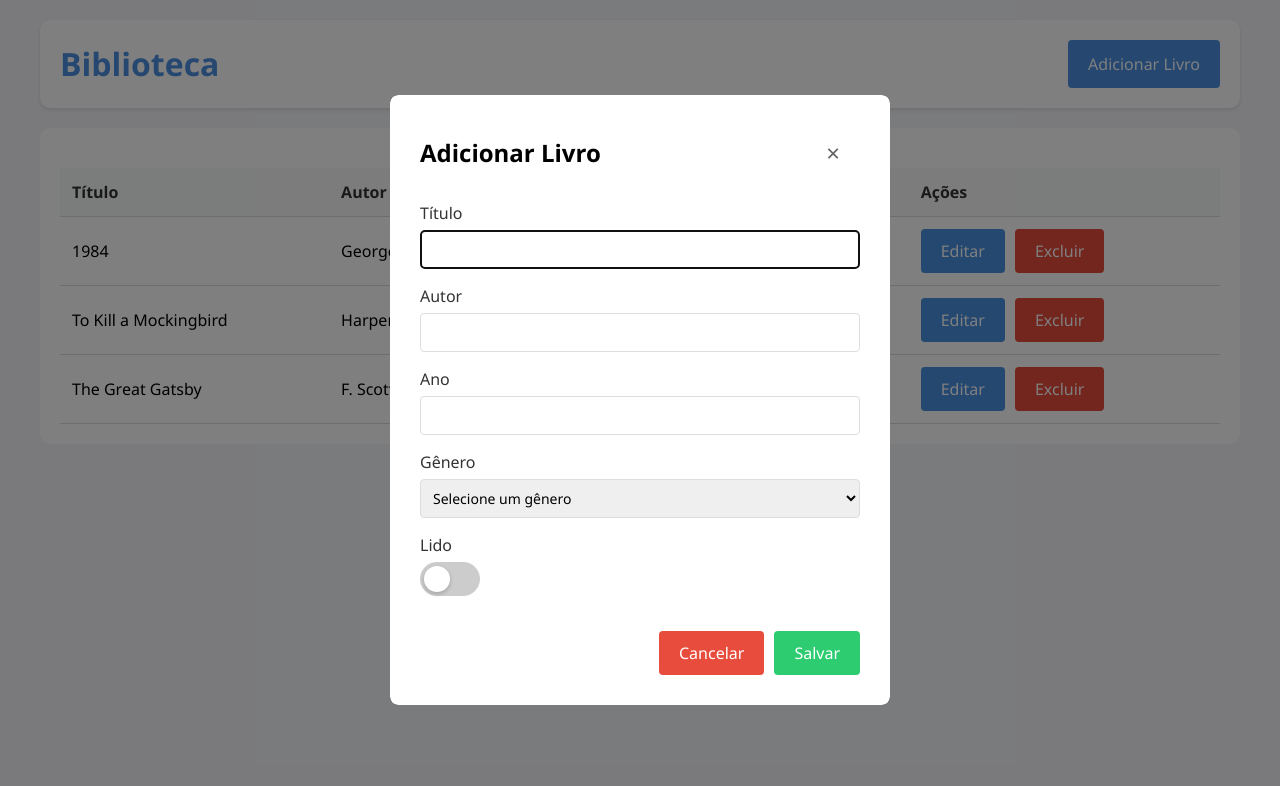
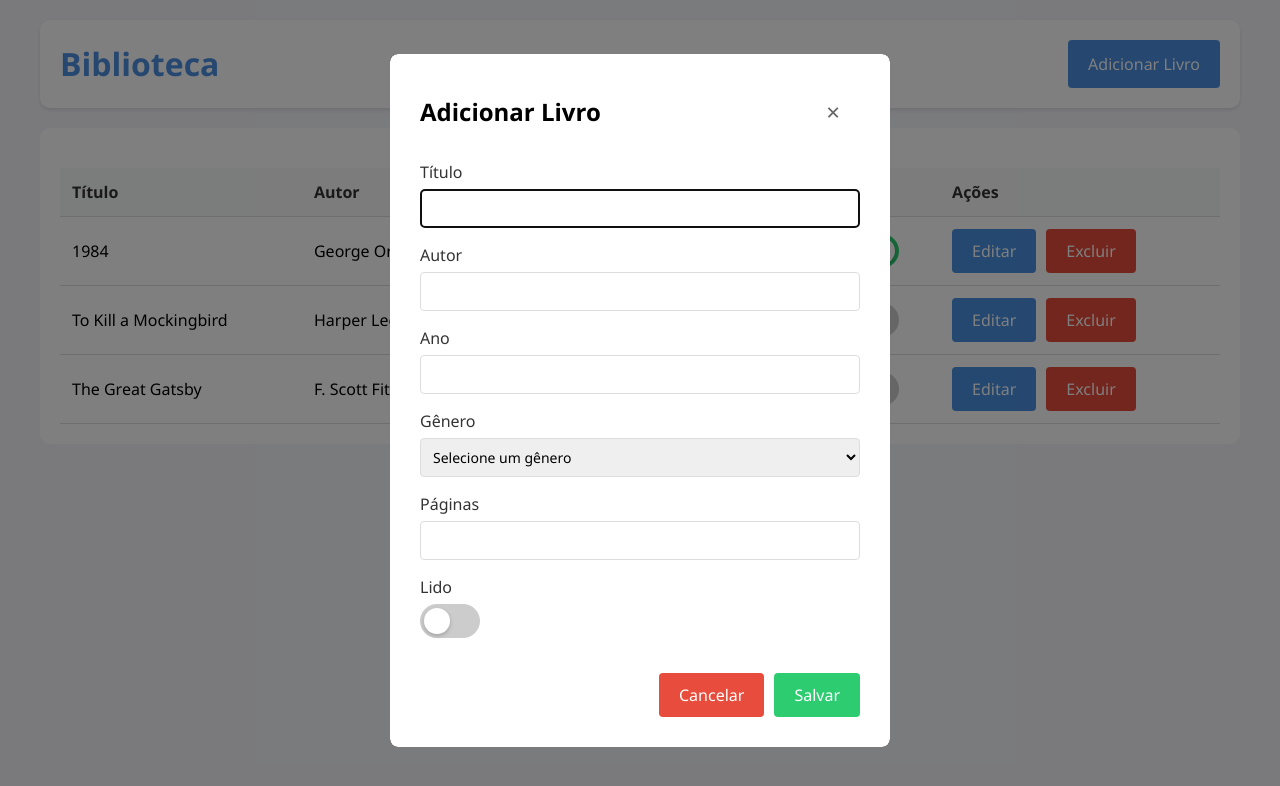
Before and after one commit to henrique-serra/library, a plain HTML site: page index.html in a window 1280 px wide. Both pictures are taken after a click on the button "Adicionar Livro". Drawn offline with Linux system fonts and the light colour scheme.

Commit message:
Add 'pages' property to Book

```diff
--- a/app.js
+++ b/app.js
@@ -1,7 +1,7 @@
 const myLibrary = [
-    new Book("1984", "George Orwell", 1949, "Ficção", true),
-    new Book("To Kill a Mockingbird", "Harper Lee", 1960, "Ficção", false),
-    new Book("The Great Gatsby", "F. Scott Fitzgerald", 1925, "Fantasia", false)
+    new Book("1984", "George Orwell", 1949, "Ficção", 328, true),
+    new Book("To Kill a Mockingbird", "Harper Lee", 1960, "Ficção", 281, false),
+    new Book("The Great Gatsby", "F. Scott Fitzgerald", 1925, "Fantasia", 180, false)
 ];
 
 const dialog = document.querySelector("dialog");
@@ -14,6 +14,7 @@ const titleInput = document.querySelector("#title");
 const authorInput = document.querySelector("#author");
 const yearInput = document.querySelector("#year");
 const genreInput = document.querySelector("#genre");
+const pagesInput = document.querySelector("#pages");
 const main = document.querySelector("main");
 const table = document.querySelector("table");
 const readInput = document.querySelector("#read");
@@ -31,11 +32,12 @@ let currentRow;
 let editingBook = false;
 
 // Book constructor
-function Book(title, author, year, genre, read = false) {
+function Book(title, author, year, genre, pages, read = false) {
     this.title = title;
     this.author = author;
     this.year = year;
     this.genre = genre;
+    this.pages = pages;
     this.read = read;
 };
 
@@ -78,7 +80,7 @@ function generateBookRow(book) {
     const tr = document.createElement("tr");
 
     // Create td for each property
-    ["title", "author", "year", "genre"].forEach(prop => {
+    ["title", "author", "year", "genre", "pages"].forEach(prop => {
         const td = document.createElement("td");
         td.textContent = book[prop];
         tr.appendChild(td);
@@ -108,9 +110,9 @@ function generateBookRow(book) {
     editButton.addEventListener("click", function(e) {
         editingBook = true;
         currentRow = this.closest("tr");
-        let [titleTD, authorTD, yearTD, genreTD, readTD] = currentRow.querySelectorAll("td");
+        let [titleTD, authorTD, yearTD, genreTD, pagesTD, readTD] = currentRow.querySelectorAll("td");
         // Update form according to the values of the row
-        [titleInput.value, authorInput.value, yearInput.value, genreInput.value, readInput.checked] = [titleTD.textContent, authorTD.textContent, yearTD.textContent, genreTD.textContent, readTD.querySelector("input").checked];
+        [titleInput.value, authorInput.value, yearInput.value, genreInput.value, pagesInput.value, readInput.checked] = [titleTD.textContent, authorTD.textContent, yearTD.textContent, genreTD.textContent, pagesTD.textContent, readTD.querySelector("input").checked];
         dialog.showModal();
     });
 
--- a/index.html
+++ b/index.html
@@ -20,6 +20,7 @@
                         <th>Autor</th>
                         <th>Ano</th>
                         <th>Gênero</th>
+                        <th>Páginas</th>
                         <th>Lido</th>
                         <th>Ações</th>
                     </tr>
@@ -65,6 +66,10 @@
                     </select>
                 </div>
                 <div class="form-group">
+                    <label for="pages">Páginas</label>
+                    <input type="number" id="pages" required class="input">
+                </div>
+                <div class="form-group">
                     <label for="read">Lido</label>
                     <label class="toggle">
                         <input type="checkbox" id="read" class="input">
```
